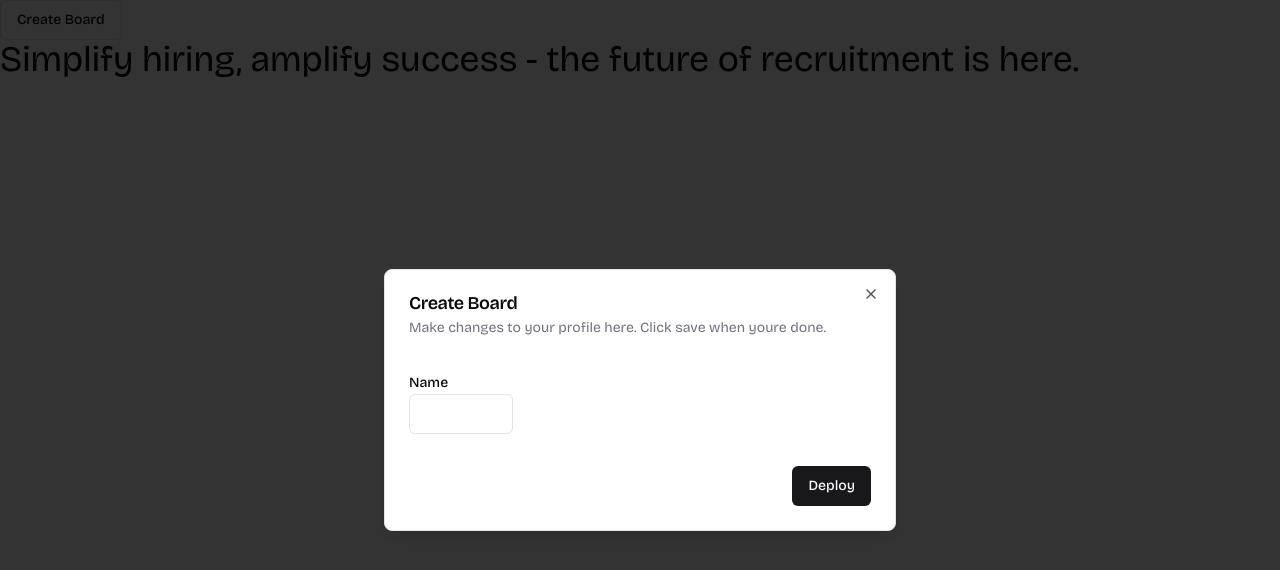
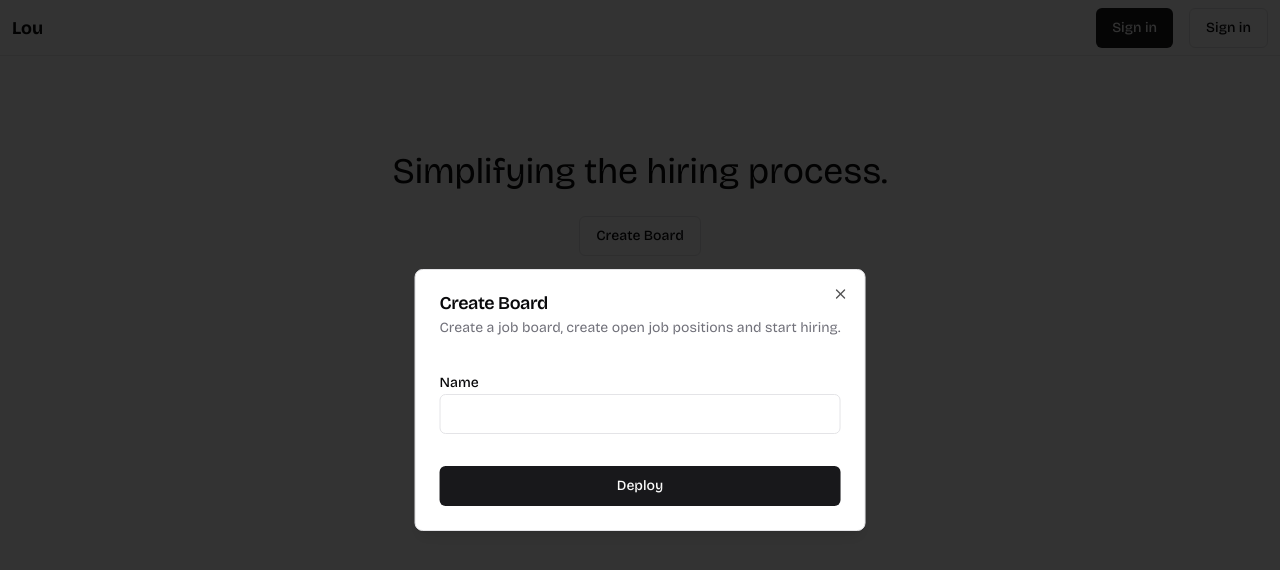
Before and after one commit to ramezj/wearehiring, a Next.js app: page / in a window 1280 px wide. Both pictures are taken after a click on the button "Create Board". Shown: the top 570 px of the page. Built offline with nearby package versions, Linux system fonts and the light colour scheme; no server answers.

Commit message:
Board, Jobs, many new components and pages.

```diff
--- a/app/[slug]/page.tsx
+++ b/app/[slug]/page.tsx
@@ -1,8 +1,38 @@
 "use client"
+import { GetBoard } from "@/lib/Board"
+import { Board } from "@prisma/client"
+import { useEffect, useState } from "react"
 export default function Page({ params }: { params: { slug: string }}) {
+    const [ board, setBoard ] = useState<Board>();
+    const [ loading, setLoading ] = useState<boolean>(true);
+    useEffect(() => {
+        const fetchBoard = async () => {
+            const res = await GetBoard(params.slug);
+            setLoading(false);
+            if(res.error) {
+                // handle error here.
+            } else {
+                setBoard(res.board);
+            }
+        }
+        fetchBoard();
+    },[])
+
     return (
-        <>
-        Parameters : {params.slug}
-        </>
+        <div className="text-center w-full">
+            <br /><br />
+            <h1 className="text-5xl font-medium">We are hiring.</h1>
+            { loading === true &&
+            <>
+            Loading jobs...
+            </>
+            }
+            {
+            loading === false &&
+            <>
+            {JSON.stringify(board)}
+            </>
+            }
+        </div>
     )
 }
--- a/app/layout.tsx
+++ b/app/layout.tsx
@@ -1,7 +1,9 @@
+
 import type { Metadata } from "next";
 import { Inter, Bricolage_Grotesque } from "next/font/google";
 import "./globals.css";
 import { SessionProvider } from "../lib/SessionProvider"
+import { NavigationBar } from "@/components/NavigationBar";
 
 const inter = Inter({ subsets: ["latin"] });
 const bricolageGrotesque = Bricolage_Grotesque({
@@ -21,7 +23,10 @@ export default function RootLayout({
   return (
     <html lang="en">
       <SessionProvider>
-        <body className={bricolageGrotesque.className}>{children}</body>
+          <body className={bricolageGrotesque.className}>
+            <NavigationBar />
+            {children}
+          </body>
       </SessionProvider>
     </html>
   );
--- a/app/page.tsx
+++ b/app/page.tsx
@@ -7,13 +7,12 @@ export default function Home() {
   const session = useSession();
   return (
     <>
-    {session &&
-    <>
-    {JSON.stringify(session.data?.user)}
-    <CreateBoardButton />
-    </>
-    }
-    <h1 className="text-4xl ">Simplify hiring, amplify success - the future of recruitment is here.</h1>
+    <div className="text-center w-full">
+      <br /><br /><br /><br />
+        <h1 className="text-4xl ">Simplifying the hiring process.</h1>
+        <br />
+        <CreateBoardButton />
+    </div>
     </>
   );
 }
--- a/components/CreateBoardButton.tsx
+++ b/components/CreateBoardButton.tsx
@@ -40,11 +40,11 @@ export function CreateBoardButton() {
         <DialogHeader>
           <DialogTitle>Create Board</DialogTitle>
           <DialogDescription>
-            Make changes to your profile here. Click save when youre done.
+            Create a job board, create open job positions and start hiring.
           </DialogDescription>
         </DialogHeader>
         <div className="grid gap-4 py-4">
-          <div className="grid grid-cols-4 items-center gap-4">
+          <div className="items-center gap-4">
             <form id="form" onSubmit={create}>
             <Label htmlFor="name" className="text-right">
               Name
@@ -54,7 +54,7 @@ export function CreateBoardButton() {
                 id="name"
                 value={name}
                 onChange={((e) => { setName(e.target.value)})}
-                className="col-span-3 !w-full"
+                className="w-full"
             />
             </form>
           </div>
@@ -62,12 +62,12 @@ export function CreateBoardButton() {
         <DialogFooter>
           { loading === false &&
           <>
-          <Button form="form" type="submit">Deploy</Button>
+          <Button form="form" type="submit" className="w-full">Deploy</Button>
           </>
           }
           { loading === true &&
           <>
-          <Button form="form" type="submit" disabled><Loader2 className="mr-2 h-4 w-4 animate-spin" /> Deploy</Button>
+          <Button form="form" type="submit" disabled className="w-full"><Loader2 className="mr-2 h-4 w-4 animate-spin" /> Deploy</Button>
           </>
           }
         </DialogFooter>
--- /dev/null
+++ b/components/NavigationBar.tsx
@@ -0,0 +1,30 @@
+"use client"
+
+import { Button } from "./ui/button"
+import Link from "next/link"
+
+export function NavigationBar() {
+    return (
+        <>
+        <header className="bg-transparent sticky top-0 z-10">
+            <nav className="h-14 mx-auto max-w-full flex items-center justify-between p-6 lg:px-3 border-b border-border/70 bg-white dark:bg-black  backdrop-blur supports-[backdrop-filter]:bg-background/60" aria-label="Global">
+                <div className="flex lg:flex-1">
+                    <Link href='/' className="font-bold text-lg">Lou</Link>
+                </div>
+                <div className="flex gap-4 items-center">
+                    <Button asChild>
+                        <Link href='/auth'>
+                            Sign in
+                        </Link>
+                    </Button>
+                    <Button variant="outline" asChild>
+                        <Link href='/auth'>
+                             Sign in
+                        </Link>
+                    </Button>
+                </div>
+            </nav>
+        </header>
+        </>
+    )
+}
--- a/lib/Board.ts
+++ b/lib/Board.ts
@@ -2,6 +2,19 @@
 import prisma from "./database"
 import { getServerSession } from "next-auth"
 import { authConfig } from "./Auth"
+
+export async function GetBoard(id:string) {
+    const board = await prisma.board.findUnique({
+        where: {
+            id
+        },
+        include: {
+            jobs:true
+        }
+    });
+    if(!board) return { error: 'board not found'}
+    return { board: board }
+}
 
 export async function GetUserBoards() {
 }
```
Also changed, not shown: app/auth/page.tsx (added, +7 -0 lines), types/next-auth.d.ts (+12 -6 lines).
